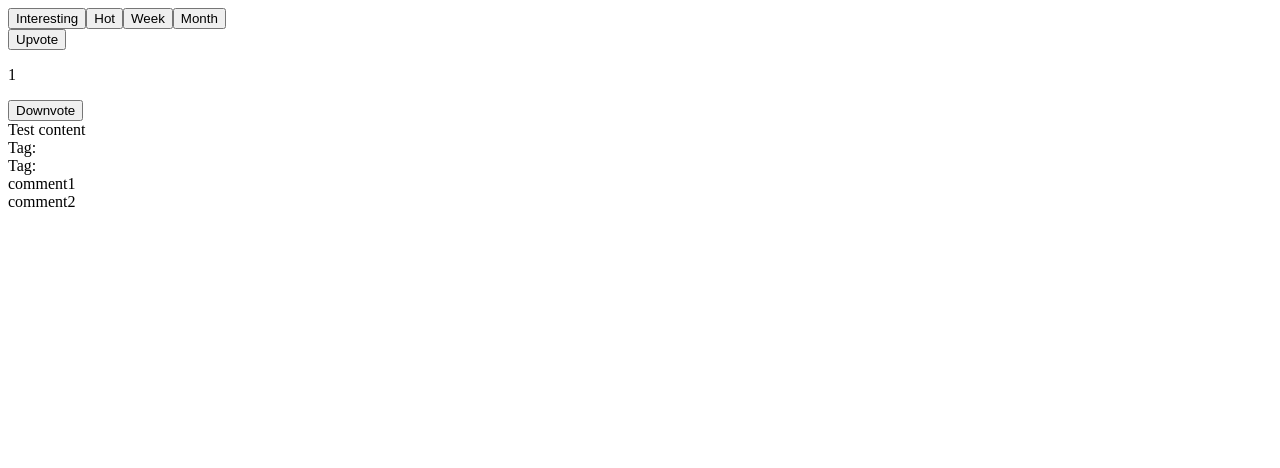
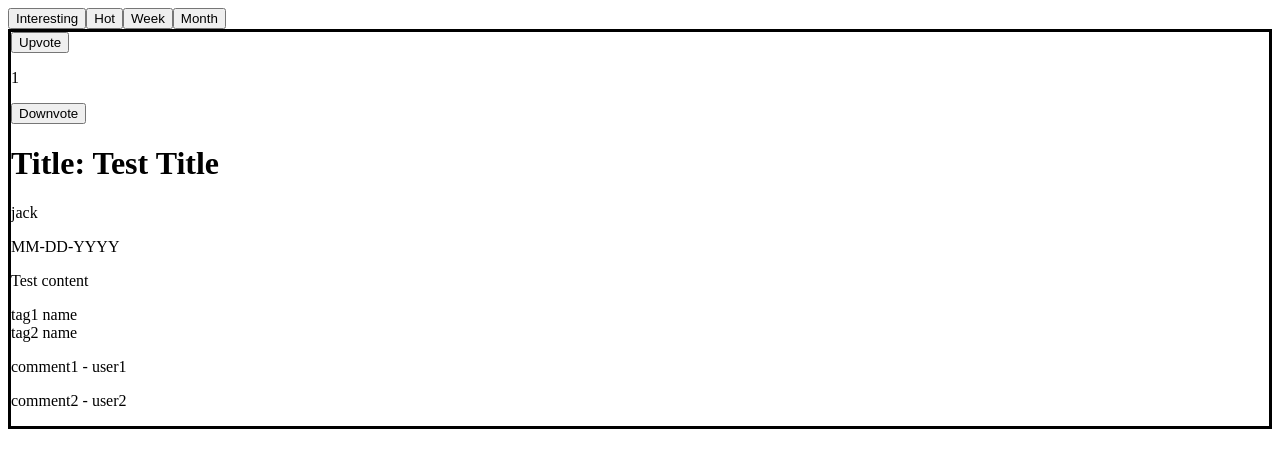
Before and after one commit to Chaseforyourlife/HackDay2023, a React (Vite) app in the folder gui/: page /Home in a window 1280 px wide. Shown: the top 468 px of the page. Built offline with nearby package versions, Linux system fonts and the light colour scheme; the HTML template or start-up script is replaced by a standard one.

Commit message:
lil question updates

```diff
--- a/gui/src/components/Comment/Comment.jsx
+++ b/gui/src/components/Comment/Comment.jsx
@@ -1,11 +1,10 @@
 import React from 'react'
 import './Comment.css'
 
-export default function Comment({userName, content}) {
+export default function Comment(props) {
   return (
     <div>
-      <text>{content}</text>
-      <text>{userName}</text>
+      <p>{props.content} - {props.userInfo.username}</p>
     </div>
   )
 }
--- a/gui/src/components/Common/CommentList/CommentList.jsx
+++ b/gui/src/components/Common/CommentList/CommentList.jsx
@@ -5,7 +5,7 @@ import './CommentList.css'
 
 export default function CommentList({comments}) {
   return (comments.map((comment) =>
-      <Comment userName={comment.userName} content={comment.content}/>
+      <Comment userInfo={comment.userInfo} content={comment.content}/>
     )
   )
 }
--- a/gui/src/components/Common/Content/Content.jsx
+++ b/gui/src/components/Common/Content/Content.jsx
@@ -1,10 +1,10 @@
 import React from 'react';
 import './Content.css'
 
-const Content = ({text}) => {
+const Content = (props) => {
     return (
         <div>
-            <text>{text}</text>
+            <p>{props.text}</p>
         </div>
     );
 }
--- a/gui/src/components/Common/QuestionInfo/QuestionInfo.jsx
+++ b/gui/src/components/Common/QuestionInfo/QuestionInfo.jsx
@@ -1,9 +1,12 @@
 import React from 'react';
 
-const QuestionInfo = () => {
+const QuestionInfo = (props) => {
     return (
         <div>
-
+            <div>
+                <h1>Title: {props.title}</h1>
+            </div>
+            <p>{props.userInfo.username}</p>
         </div>
     );
 }
--- a/gui/src/components/Common/QuestionStats/QuestionStats.jsx
+++ b/gui/src/components/Common/QuestionStats/QuestionStats.jsx
@@ -1,10 +1,10 @@
 import React from 'react';
 import TimeStamp from "../TimeStamp/TimeStamp"
 
-const QuestionStats = () => {
+const QuestionStats = (props) => {
     return (
         <div>
-            <TimeStamp />
+            <TimeStamp createdAt={props.createdAt}/>
         </div>
     );
 }
--- a/gui/src/components/Common/Tag/Tag.jsx
+++ b/gui/src/components/Common/Tag/Tag.jsx
@@ -1,8 +1,8 @@
 import React from 'react'
 import './Tag.css'
 
-export default function Tag(tagInfo) {
+export default function Tag(props) {
   return (
-    <div>Tag: {tagInfo.name}</div>
+    <div>{props.tag.name}</div>
   )
 }
--- a/gui/src/components/Common/TagList/TagList.jsx
+++ b/gui/src/components/Common/TagList/TagList.jsx
@@ -2,10 +2,8 @@ import React from 'react';
 import './TagList.css'
 import Tag from '../Tag/Tag';
 
-const TagList = ({tags}) => {
-    return (tags.map((tag) =>
-        <Tag tagInfo={tag}/>
-    ));
+const TagList = (props) => {
+    return (props.tagList.map((tag) => <Tag tag={tag}/> ));
 }
 
 export default TagList;
--- a/gui/src/components/Common/TimeStamp/TimeStamp.jsx
+++ b/gui/src/components/Common/TimeStamp/TimeStamp.jsx
@@ -1,11 +1,11 @@
 import React from 'react'
 import './TimeStamp.css'
 
-export default function TimeStamp() {
+export default function TimeStamp(props) {
   const currentTime = new Date().toLocaleDateString;
   return (
     <div>
-      <text>{currentTime}</text>
+      <p>{props.createdAt}</p>
     </div>
   )
 }
--- a/gui/src/components/Common/Votes/Votes.jsx
+++ b/gui/src/components/Common/Votes/Votes.jsx
@@ -1,9 +1,9 @@
 import { React, useState } from 'react'
 import './Votes.css'
 
-export default function Votes({votes}) {
+export default function Votes(props) {
 
-  const [voteState, setVotes] = useState(votes)
+  const [voteState, setVotes] = useState(props.votes)
   const difference = voteState.upvotes - voteState.downvotes;
 
   function handleUpvote() {
--- a/gui/src/components/Question/Question.jsx
+++ b/gui/src/components/Question/Question.jsx
@@ -7,20 +7,20 @@ import Votes from '../Common/Votes/Votes';
 import React from 'react';
 import './Question.css';
 
-export default function Question({payload}) {
+export default function Question(props) {
   return (
-    <div>
-      <Votes votes={payload.votes}/>
+    <div style={{ border: "solid" }}>
+      <Votes votes={props.questionInfo.votes}/>
 
-      {/* <QuestionStats time={payload.timeStamp}/> */}
+      <QuestionInfo title={props.questionInfo.title} userInfo={props.questionInfo.userInfo} />
 
-      {/* <QuestionInfo title={payload.title} userInfo={payload.userInfo} /> */}
+      <QuestionStats createdAt={props.questionInfo.createdAt}/>
 
-      <Content text={payload.content}/>
+      <Content text={props.questionInfo.content}/>
 
-      <TagList tags={payload.tagList}/>
+      <TagList tagList={props.questionInfo.tagList}/>
 
-      <CommentList comments={payload.comments}/>
+      <CommentList comments={props.questionInfo.comments}/>
     </div>
   )
 }
--- a/gui/src/pages/Post/Post.jsx
+++ b/gui/src/pages/Post/Post.jsx
@@ -2,16 +2,18 @@ import Question from '../../components/Question/Question'
 import React from 'react'
 import './Post.css'
 
-export default function Post() {
 const questionInfo = {
   title: "Test Title",
   content: "Test content",
+  createdAt: "MM-DD-YYYY",
   tagList: [
     {
-        name: "tag1 name"
+      name: "tag1 name",
+      url: "link"
     },
     {
-        name: "tag2 name"
+      name: "tag2 name",
+      url: "link"
     }
   ],
   userInfo: {
@@ -20,12 +22,16 @@ export default function Post() {
   },
   comments: [
     {
-        username: "user1",
-        content: "comment1"
+      content: "comment1",
+      userInfo:  {
+        username: "user1"
+      }
     },
     {
-        username: "user2",
-        content: "comment2"
+      content: "comment2",
+      userInfo: {
+        username: "user2"
+      }
     }
   ],
   votes: {
@@ -34,9 +40,11 @@ export default function Post() {
   }
 }
 
+export default function Post() {
+
   return (
     <div>
-      <Question payload={questionInfo}/>
+      <Question questionInfo={questionInfo}/>
     </div>
   )
 }
```
Lines whose indentation alone changed are shown as unchanged.
